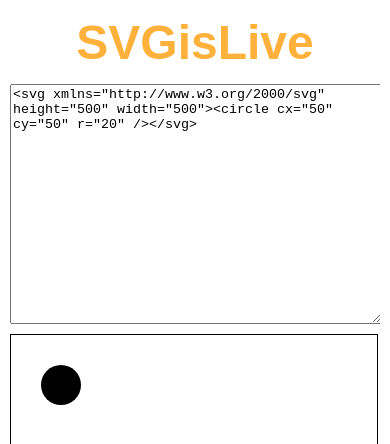
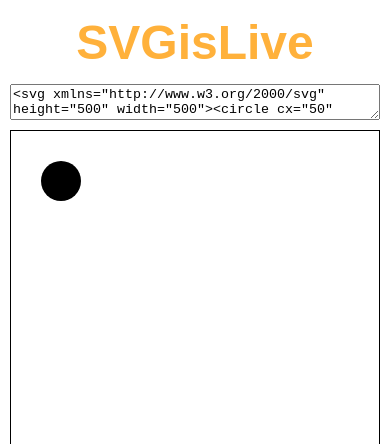
Before and after one commit to T1xx1/SVGisLive, a Svelte app: page / in a window 390 px wide. Shown: the top 444 px of the page. Built offline with nearby package versions, Linux system fonts and the light colour scheme.

Commit message:
Editor dimensions on mobile screen

```diff
--- a/src/app/_index.svelte
+++ b/src/app/_index.svelte
@@ -5,15 +5,3 @@
 
 <Title />
 <Main />
-
-<style lang="scss">
-   :global(.block) {
-      height: 100%;
-      width: clamp(500px, 50%, 50%);
-
-      @media (max-width: 1000px) {
-         height: 500px;
-         width: 99%;
-      }
-   }
-</style>
--- /dev/null
+++ b/src/assets/styles/global.scss
@@ -0,0 +1,9 @@
+.block {
+   height: 100%;
+   width: clamp(500px, 50%, 50%);
+
+   @media (max-width: 1000px) {
+      height: 500px;
+      width: 98.9%;
+   }
+}
```
